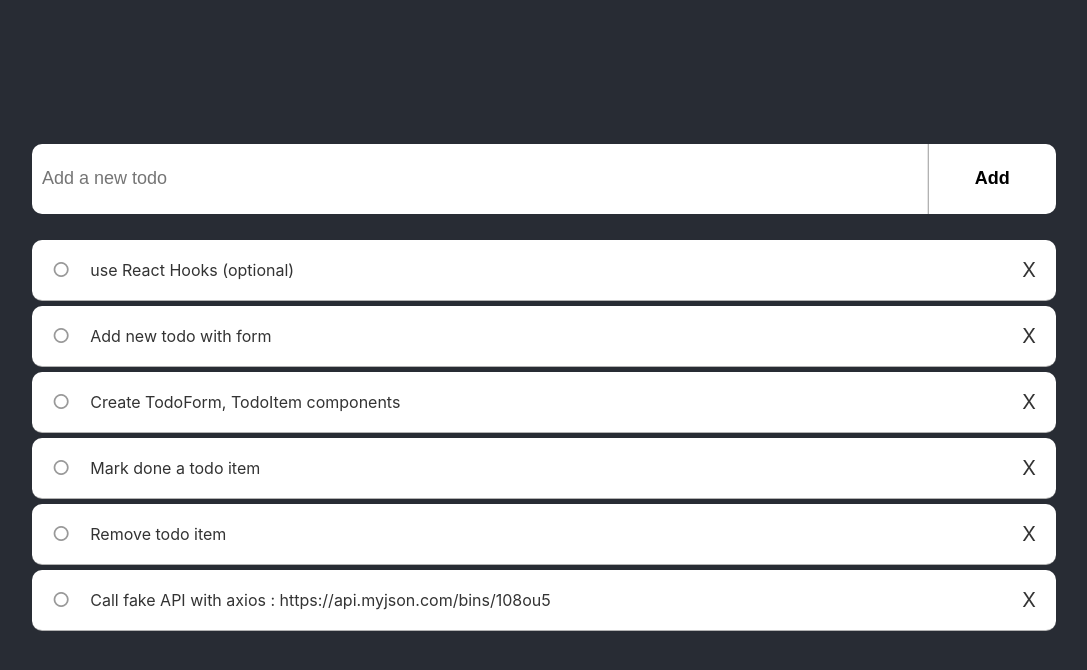
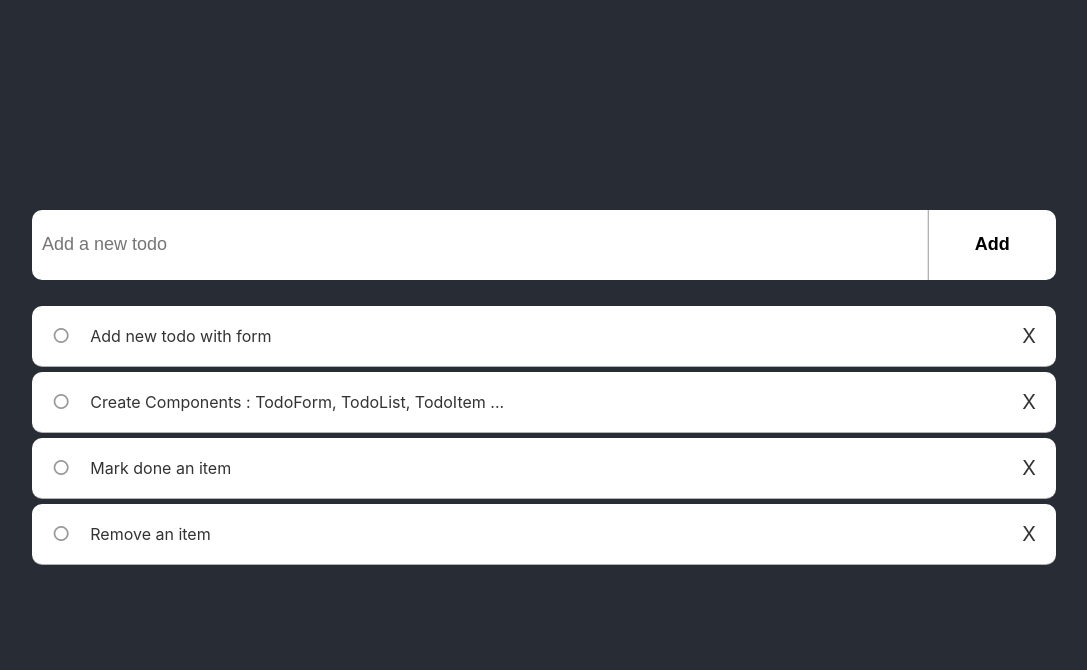
Before and after one commit to TROZ-WEB/TodoListReact, a React (Create React App) app: page / in a window 1280 px wide. Shown: the top 670 px of the page, without its empty margins (96-1183 px from the left). Built offline with nearby package versions, Linux system fonts and the light colour scheme; the HTML template or start-up script is replaced by a standard one.

Commit message:
update todo list

```diff
--- a/src/App.js
+++ b/src/App.js
@@ -7,12 +7,10 @@ class App extends Component {
     super(props);
     this.state = {
       todos: [
-        { id: 0, done: false, text: 'use React Hooks (optional)' },
         { id: 1, done: false, text: 'Add new todo with form' },
-        { id: 2, done: false, text: 'Create TodoForm, TodoItem components' },
-        { id: 3, done: false, text: 'Mark done a todo item' },
-        { id: 4, done: false, text: 'Remove todo item' },
-        { id: 5, done: false, text: 'Call fake API with axios : https://api.myjson.com/bins/108ou5' },
+        { id: 2, done: false, text: 'Create Components : TodoForm, TodoList, TodoItem ...' },
+        { id: 3, done: false, text: 'Mark done an item' },
+        { id: 4, done: false, text: 'Remove an item' },
       ],
     }
   }
```
